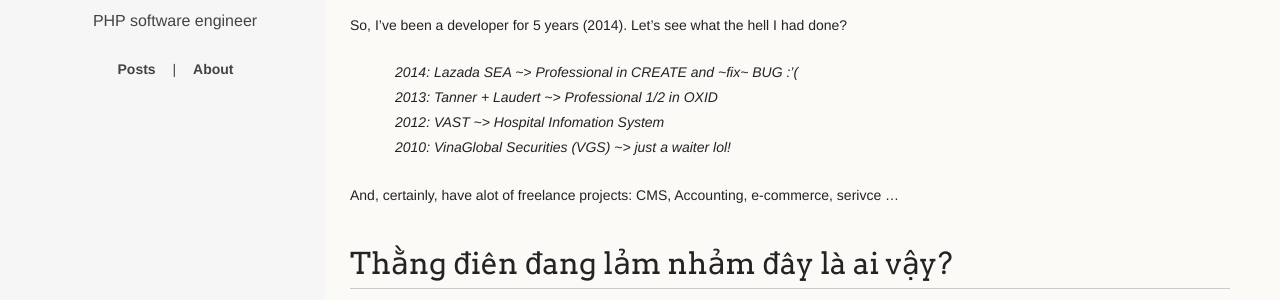
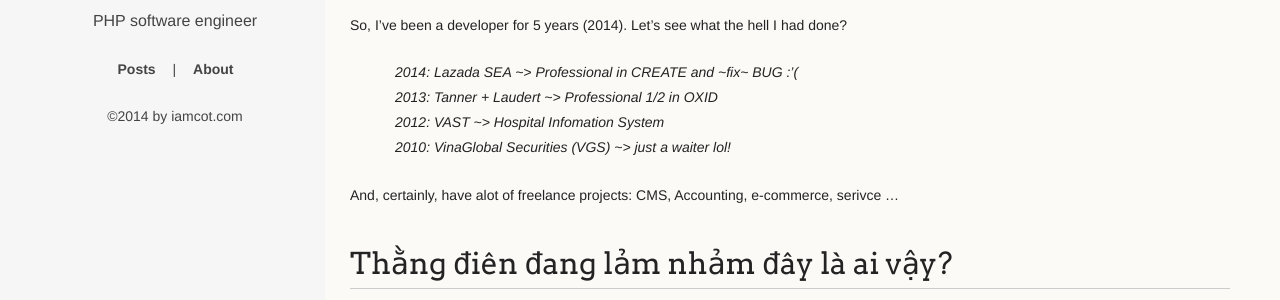
Before and after one commit to iamcot/iamcot.github.io, a Jekyll site: the page built from about.md, in a window 1280 px wide. Shown: the part 198-498 px from the top of the page. Built offline with Jekyll 4.4.1, drawn with Linux system fonts in a browser that asks for light colours.

Commit message:
first blog

```diff
--- a/_includes/header.html
+++ b/_includes/header.html
@@ -28,5 +28,5 @@
             <li><a href="/about"><strong>About</strong></a></li>
             <!--<li><a class="buttons github" href="https://github.com/iamcot">GitHub Profile</a></li>-->
         </ul>
-
+        <p>&copy;2014 by iamcot.com</p>
     </header>
```
